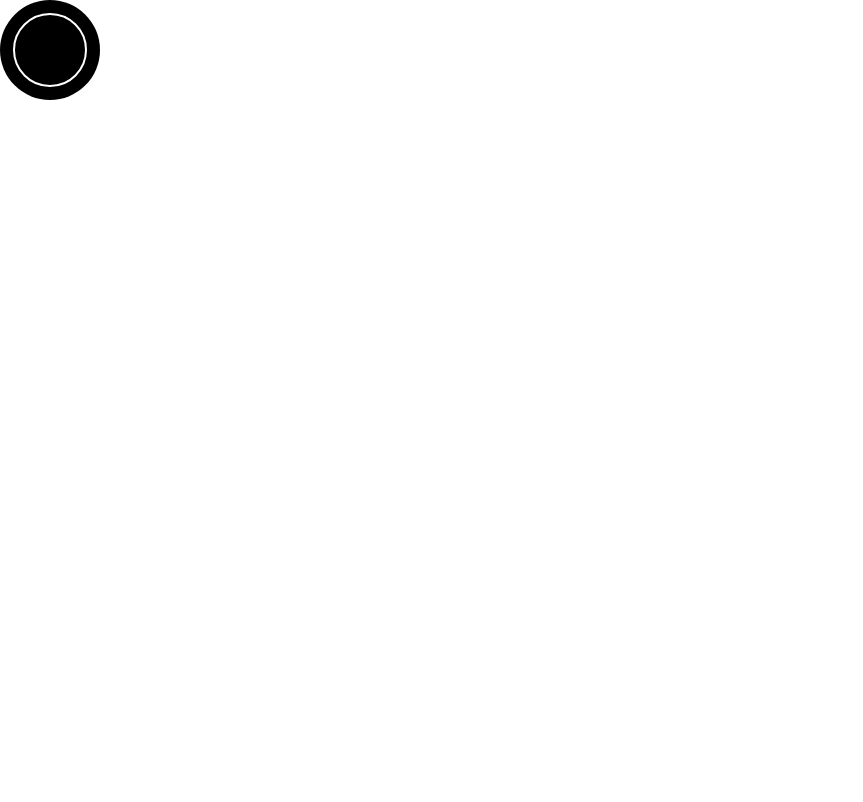
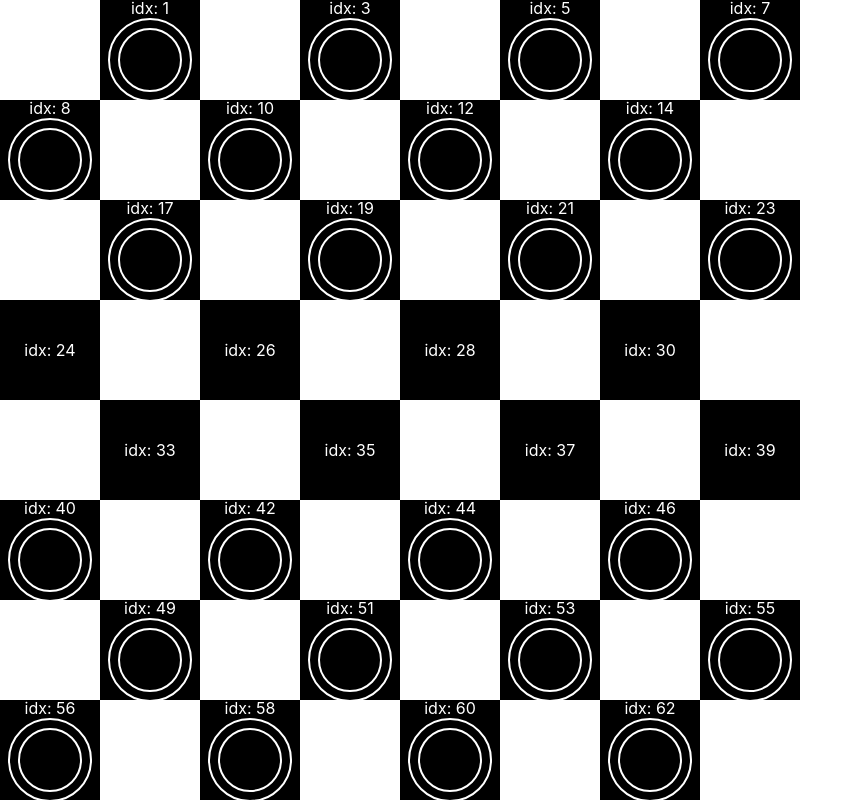
Before and after one commit to alexmoiseyenko/checkers, a React (Create React App) app: page / in a window 1280 px wide. Shown: the whole page, without its empty margins (0-863 px from the left). Built offline with nearby package versions, Linux system fonts and the light colour scheme.

Commit message:
feat: add Board and Piece

```diff
--- a/src/App.tsx
+++ b/src/App.tsx
@@ -1,14 +1,14 @@
 import React from 'react';
-import logo from './logo.svg';
 import './App.css';
-import Piece from "./components/Piece/Piece";
+
+import Board from "./components/Board/Board";
 
 function App() {
-  return (
-    <div className="App">
-      <Piece />
-    </div>
-  );
+    return (
+        <div className="App">
+            <Board />
+        </div>
+    );
 }
 
 export default App;
--- /dev/null
+++ b/src/components/Board/Board.module.scss
@@ -0,0 +1,12 @@
+.board {
+  position: relative;
+}
+
+.boardCell {
+  position: absolute;
+  width: 100px;
+  height: 100px;
+  display: flex;
+  align-items: center;
+  justify-content: center;
+}
--- /dev/null
+++ b/src/components/Board/Board.tsx
@@ -0,0 +1,106 @@
+import React, { useState } from "react";
+import getBoard from "../../utils/common/common";
+import styles from "./Board.module.scss";
+import Piece from "../Piece/Piece";
+import { PieceColor, PieceState } from "../../utils/consts/Piece";
+
+interface IBoard {
+    size?: number;
+}
+
+interface IPiece {
+    state: PieceState,
+    color: PieceColor,
+}
+
+interface ICell {
+    row: number;
+    col: number;
+    isBlackCell: boolean;
+    piece: IPiece | null;
+}
+
+const BOARD_SIZE = 8;
+const CELL_SIZE = 100;
+
+const Board: React.FC<IBoard> = (): JSX.Element => {
+    const [selectedPiece, setSelectedPiece] = useState<ICell>();
+    const [updateBoard, setUpdateBoard] = useState<boolean>(false);
+
+    const [board, setBoard] = useState<ICell[]>(getBoard(BOARD_SIZE));
+
+    const onCellClick = (cell: ICell): void => {
+        if (cell.piece && !selectedPiece) {
+            setSelectedPiece(cell);
+        } else if (cell.isBlackCell && selectedPiece) {
+            const newBoard = Object.assign(board);
+            const oldPosition = newBoard.findIndex((item: ICell) => (
+                item.row === selectedPiece?.row && item.col === selectedPiece?.col)
+            );
+            const newPosition = newBoard.findIndex((item: ICell) => (
+                item.row === cell?.row && item.col === cell?.col)
+            );
+
+            newBoard[oldPosition] = { ...newBoard[oldPosition], piece: 0 };
+            newBoard[newPosition] = { ...newBoard[newPosition], piece: 1 };
+
+            setBoard(newBoard);
+            setSelectedPiece(undefined);
+            setUpdateBoard(!updateBoard);
+        }
+    };
+
+    const cells: JSX.Element[] = [];
+    const showBoard = (): JSX.Element[] => {
+        let colPosition = 0;
+        let rowPosition = 0;
+        for (let cell = 0; cell < board.length; cell++) {
+            const currentCell = board[cell];
+            const { row, col, isBlackCell, piece } = currentCell;
+            cells.push(
+                <div
+                    onClick={() => onCellClick(currentCell)}
+                    data-cell-row={row}
+                    data-cell-col={col}
+                    style={{
+                        top: `${rowPosition}px`,
+                        left: `${colPosition}px`,
+                        backgroundColor: isBlackCell ? "#000" : "#fff",
+                    }}
+                    className={styles.boardCell}
+                >
+                    {piece ?
+                        <div style={{ color: "white" }}>
+                            idx: {cell}
+                            <Piece
+                                col={col}
+                                row={row}
+                            />
+                        </div>
+                        :
+                        <div style={{ color: "white" }}>
+                            idx: {cell}
+                        </div>
+                    }
+                </div>
+            );
+
+            if (currentCell.col >= Math.sqrt(board.length) - 1) {
+                colPosition = 0;
+                rowPosition += CELL_SIZE;
+            } else {
+                colPosition += CELL_SIZE;
+            }
+        }
+
+        return cells;
+    };
+
+    return (
+        <>
+            {showBoard()}
+        </>
+    )
+};
+
+export default Board;
--- a/src/components/Piece/Piece.module.scss
+++ b/src/components/Piece/Piece.module.scss
@@ -1,16 +1,17 @@
 .piece {
-  width: 100px;
-  height: 100px;
+  width: 80px;
+  height: 80px;
   display: flex;
   align-items: center;
   justify-content: center;
   background: black;
+  border: 2px solid white;
   border-radius: 50%;
 }
 
 .pieceBorder {
   border: 2px solid white;
   border-radius: 50%;
-  height: 70px;
-  width: 70px;
+  height: 60px;
+  width: 60px;
 }
--- a/src/components/Piece/Piece.tsx
+++ b/src/components/Piece/Piece.tsx
@@ -1,15 +1,23 @@
 import React from "react";
 import styles from "./Piece.module.scss";
-import {PieceColor, PieceState} from "../../../utils/consts/Piece";
+import {PieceColor, PieceState} from "../../utils/consts/Piece";
 
 interface IPiece {
-    color: PieceColor,
-    state: PieceState,
+    row?: number;
+    col?: number;
+    color?: PieceColor,
+    state?: PieceState,
+    onClick?: (e: any) => void;
 }
 
-const Piece = (): JSX.Element => {
+const Piece: React.FC<IPiece> = (props): JSX.Element => {
+    const { col, row, onClick } = props;
     return (
-        <div className={styles.piece}>
+        <div
+            data-row={row}
+            data-col={col}
+            className={styles.piece}
+            onClick={onClick}>
             <div className={styles.pieceBorder}>
 
             </div>
--- /dev/null
+++ b/src/utils/common/common.ts
@@ -0,0 +1,33 @@
+import { PieceColor, PieceState } from "../consts/Piece";
+
+const getBoard = (size: number) => {
+    const board = [];
+
+    const isEven = (num: number): boolean => (
+        num % 2 === 0
+    );
+
+    for (let row = 0; row < size; row++) {
+        for (let col = 0; col < size; col++) {
+            const isBlackCell = (!isEven(row) && isEven(col)) || (isEven(row) && !isEven(col));
+            const isPiece = isBlackCell && (row < 3 || row > 4);
+            const isPieceBlack = isBlackCell && row < 3;
+
+            const piece = {
+                state: PieceState.Man,
+                color: isPieceBlack ? PieceColor.Black : PieceColor.White
+            }
+
+            board.push({
+                row,
+                col,
+                isBlackCell,
+                piece: isPiece ? piece : null,
+            })
+        }
+    }
+
+    return board;
+}
+
+export default getBoard;
```
Also changed, not shown: src/utils/consts/Piece.ts (renamed from utils/consts/Piece.ts).
